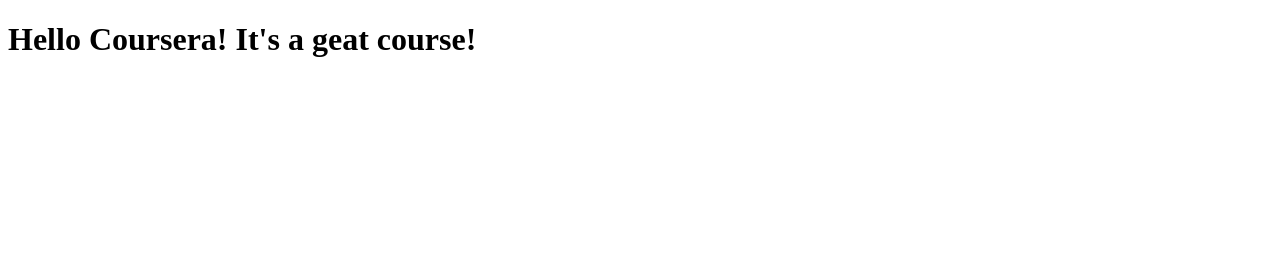
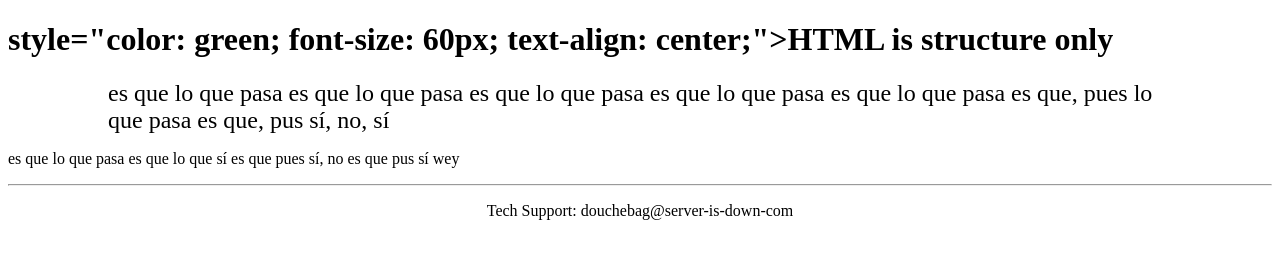
Before and after one commit to psyact/coursera-test, a plain HTML site: page site/index.html in a window 1280 px wide. Drawn offline with Linux system fonts and the light colour scheme.

```diff
--- a/site/index.html
+++ b/site/index.html
@@ -1,9 +1,18 @@
 <!DOCTYPE html>
 <html>
 <head>
-	<title>Hello Coursera!</title>
+	<title>HTML is structure only</title>
 </head>
 <body>
-<h1>Hello Coursera! It's a geat course!</h1>
+<h1> style="color: green; font-size: 60px; text-align: center;">HTML is structure only</h1>
+<p style="margin: 0 100px 0 100px; font-size: 1.5em;">es que lo que pasa es que lo que pasa es que lo que pasa es que lo que pasa es que lo que pasa es que, pues lo que pasa es que, pus sí, no, sí</p>
+<p> es que lo que pasa es que lo que sí es que pues sí, no es que pus sí wey</p>
+<footer>
+<hr>
+<p style="text-align: center;"
+onclick="alert('EMAILING US IS USELESS , YOU FUCKER');">
+Tech Support: douchebag@server-is-down-com
+</p>
+</footer>
 </body>
 </html>
```
